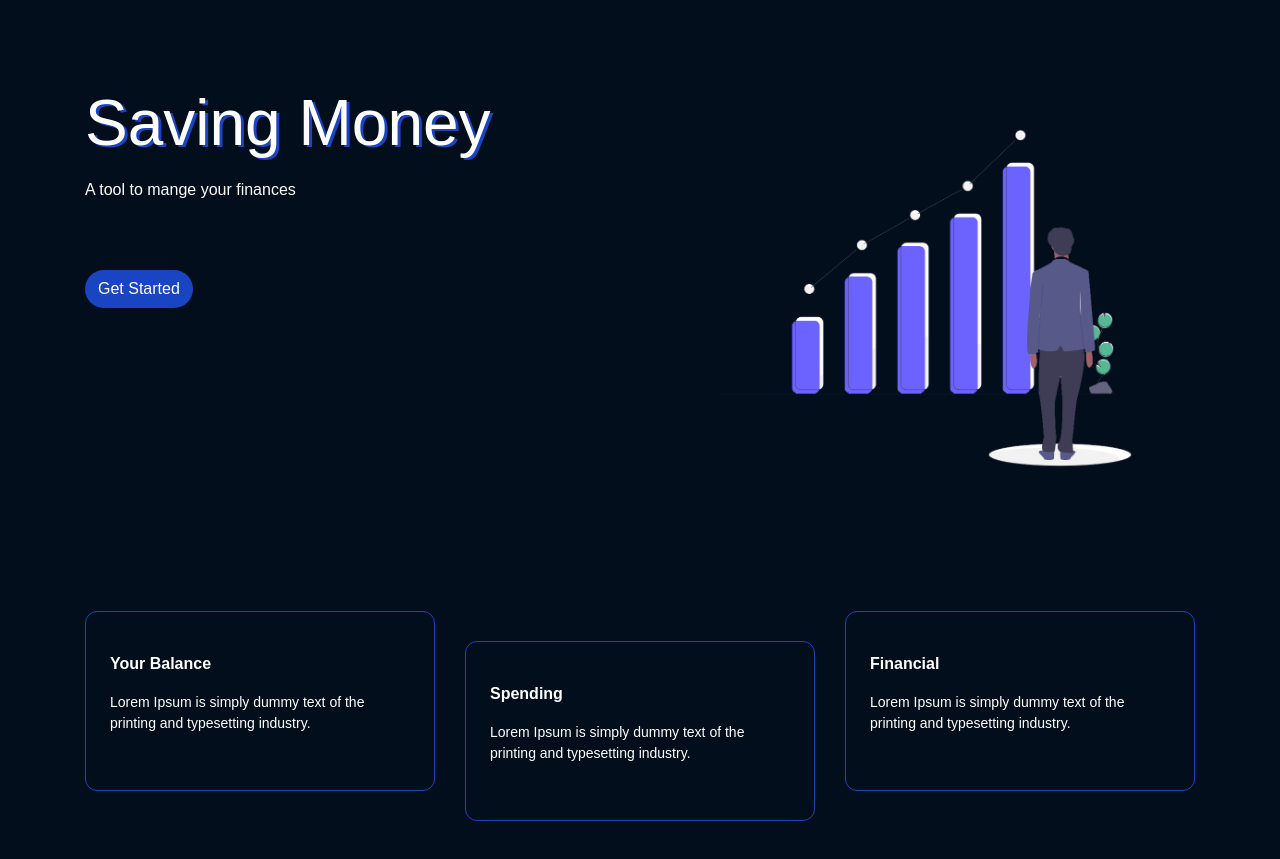
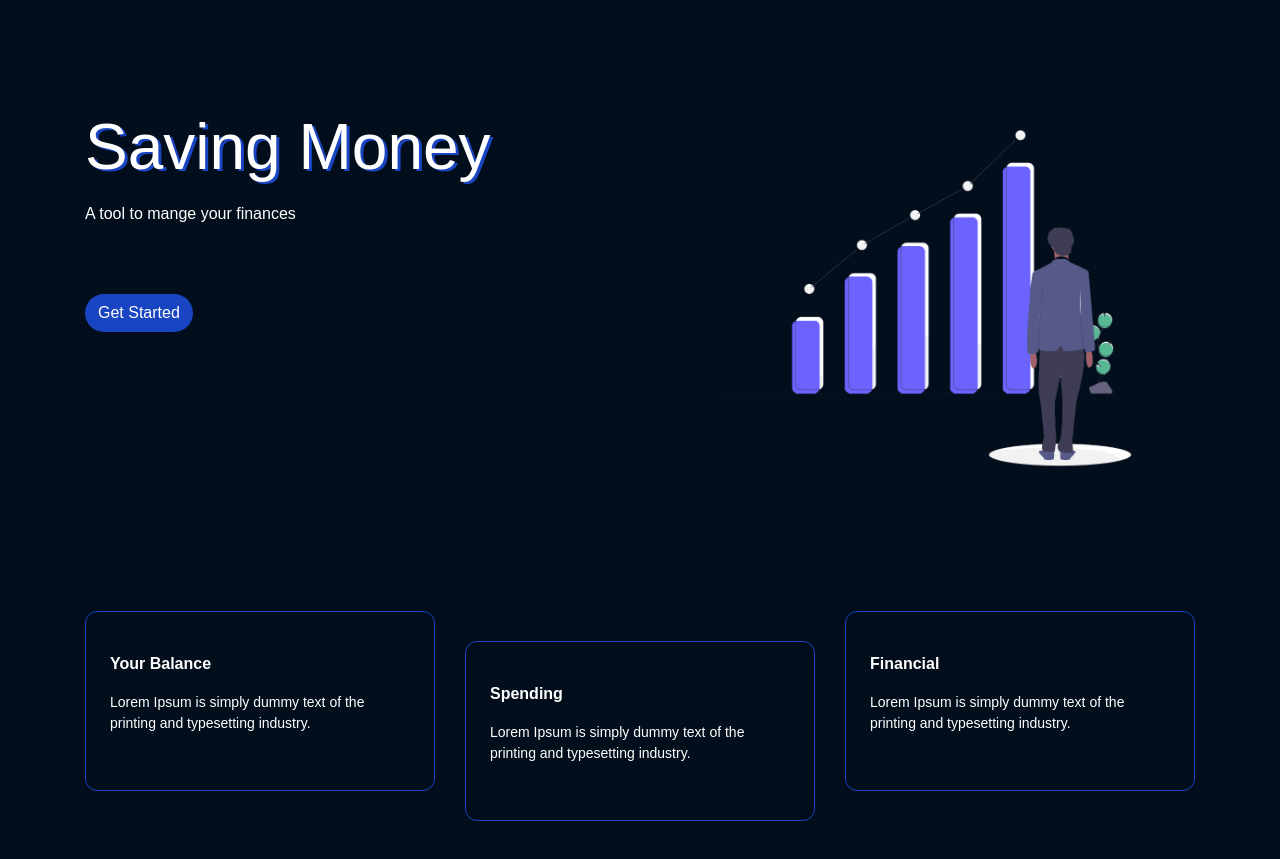
Before and after one commit to Mdhesari/Finance-Management, a website: page index.html in a window 1280 px wide. Shown: the part 71-930 px from the top of the page. Drawn offline with Linux system fonts and the light colour scheme.

Commit message:
Halft the homepage develop

```diff
--- a/assets/css/m-style.css
+++ b/assets/css/m-style.css
@@ -139,7 +139,9 @@ ul li {
 section.sec {
     margin: 96px 0;
 }
-.introduction .des-us{}
+.introduction .des-us{
+    margin-top: 24px;
+}
 .introduction .des-us h1{
     font-size: 64px;
     text-shadow: 3px 2px #1945c2;
```
